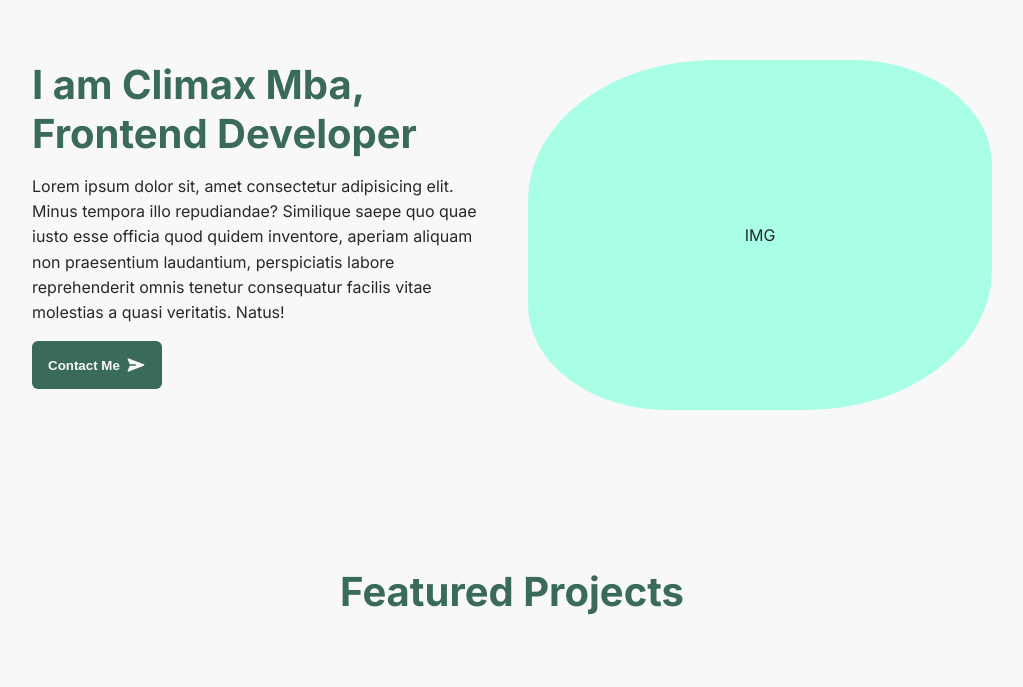
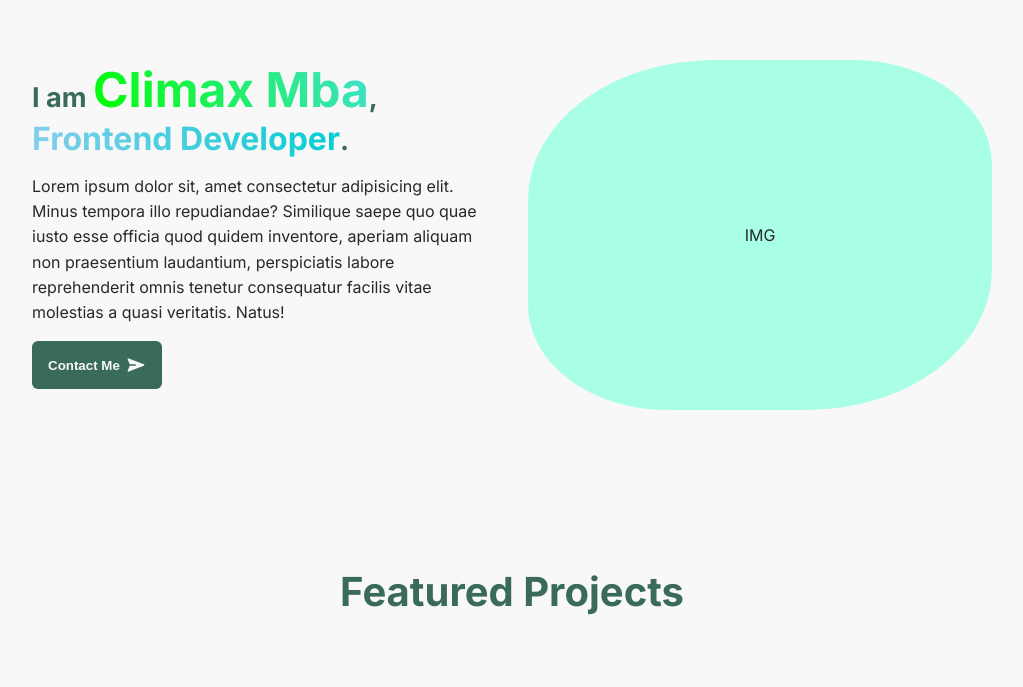
Before and after one commit to climaxmba/portfolio, a Next.js app: page / in a window 1280 px wide. Shown: the part 113-800 px from the top of the page, without its empty margins (128-1151 px from the left). Built offline with nearby package versions, Linux system fonts and the light colour scheme.

Commit message:
Modify about section header

```diff
--- a/src/app/components/about/About..tsx
+++ b/src/app/components/about/About..tsx
@@ -6,7 +6,10 @@ export default function About() {
   return (
     <section className={styles.container}>
       <div className={styles.about}>
-        <h2>I am Climax Mba, Frontend Developer</h2>
+        <h1 className={styles.header}>
+          I am <span className={styles.name}>Climax Mba</span>,{" "}
+          <span className={styles.role}>Frontend Developer</span>.
+        </h1>
         <p>
           Lorem ipsum dolor sit, amet consectetur adipisicing elit. Minus
           tempora illo repudiandae? Similique saepe quo quae iusto esse officia
@@ -14,7 +17,9 @@ export default function About() {
           perspiciatis labore reprehenderit omnis tenetur consequatur facilis
           vitae molestias a quasi veritatis. Natus!
         </p>
-        <button type="button" className="icon-btn">Contact Me <Plane /></button>
+        <button type="button" className="icon-btn">
+          Contact Me <Plane />
+        </button>
       </div>
       <div className={styles.imageContainer}>
         <span>IMG</span>
--- a/src/app/components/about/about.module.scss
+++ b/src/app/components/about/about.module.scss
@@ -1,3 +1,10 @@
+@mixin gradient-text($color1, $color2) {
+  background: linear-gradient(60deg, $color1, $color2);
+  background-clip: text;
+  -webkit-background-clip: text;
+  -webkit-text-fill-color: transparent;
+}
+
 .container {
   display: flex;
   gap: 2rem;
@@ -9,6 +16,21 @@
   & > * {
     flex: 1 0 250px;
     height: clamp(250px, 60vh, 350px);
+  }
+
+  .header {
+    font-size: 1.7rem;
+
+    .name {
+      font-size: 3rem;
+      text-wrap: nowrap;
+      @include gradient-text(lime, turquoise);
+    }
+
+    .role {
+      font-size: 2rem;
+      @include gradient-text(skyblue, darkturquoise);
+    }
   }
 
   .about {
```
